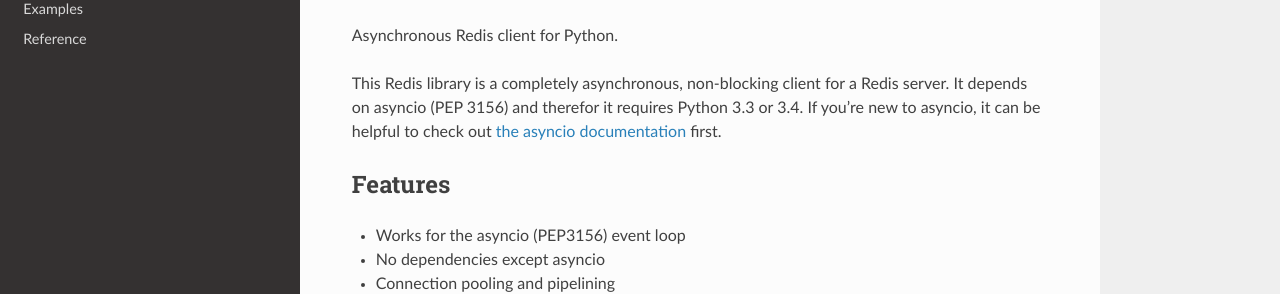
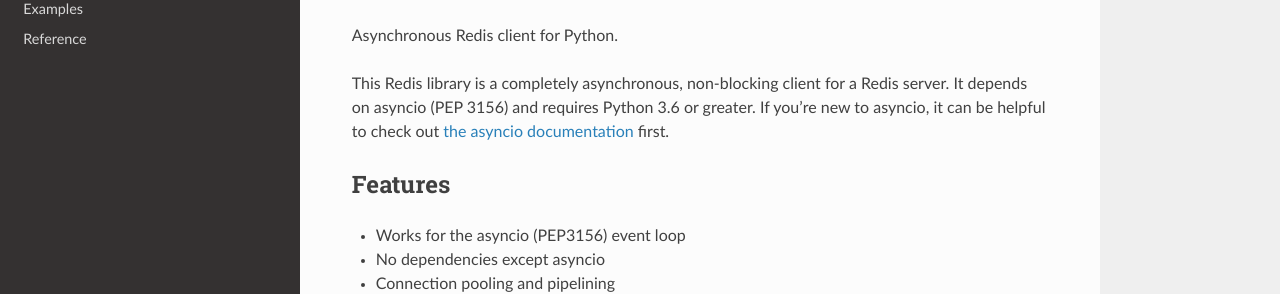
Before and after one commit to jonathanslenders/asyncio-redis, a Sphinx documentation site: the page built from docs/index.rst, in a window 1280 px wide and 900 px high. Shown: the part 136-430 px from the top of the window. Built offline with Sphinx 7.4.7 and the Read the Docs theme 2.0.0, drawn with Linux system fonts in a browser that asks for light colours.

```diff
--- a/docs/index.rst
+++ b/docs/index.rst
@@ -11,10 +11,9 @@ Asynchronous Redis client for Python.
 .. _PEP 3156: http://legacy.python.org/dev/peps/pep-3156/
 .. _GitHub: https://github.com/jonathanslenders/asyncio-redis
 
-This Redis library is a completely asynchronous, non-blocking client for a
-Redis server. It depends on asyncio (PEP 3156) and therefor it requires Python
-3.3 or 3.4. If you're new to asyncio, it can be helpful to check out
-`the asyncio documentation`_ first.
+This Redis library is a completely asynchronous, non-blocking client for a Redis server.
+It depends on asyncio (PEP 3156) and requires Python 3.6 or greater. If you're new to
+asyncio, it can be helpful to check out `the asyncio documentation`_ first.
 
 .. _the asyncio documentation: http://docs.python.org/dev/library/asyncio.html
 
```
Also changed, not shown: README.rst (+3 -4 lines).
